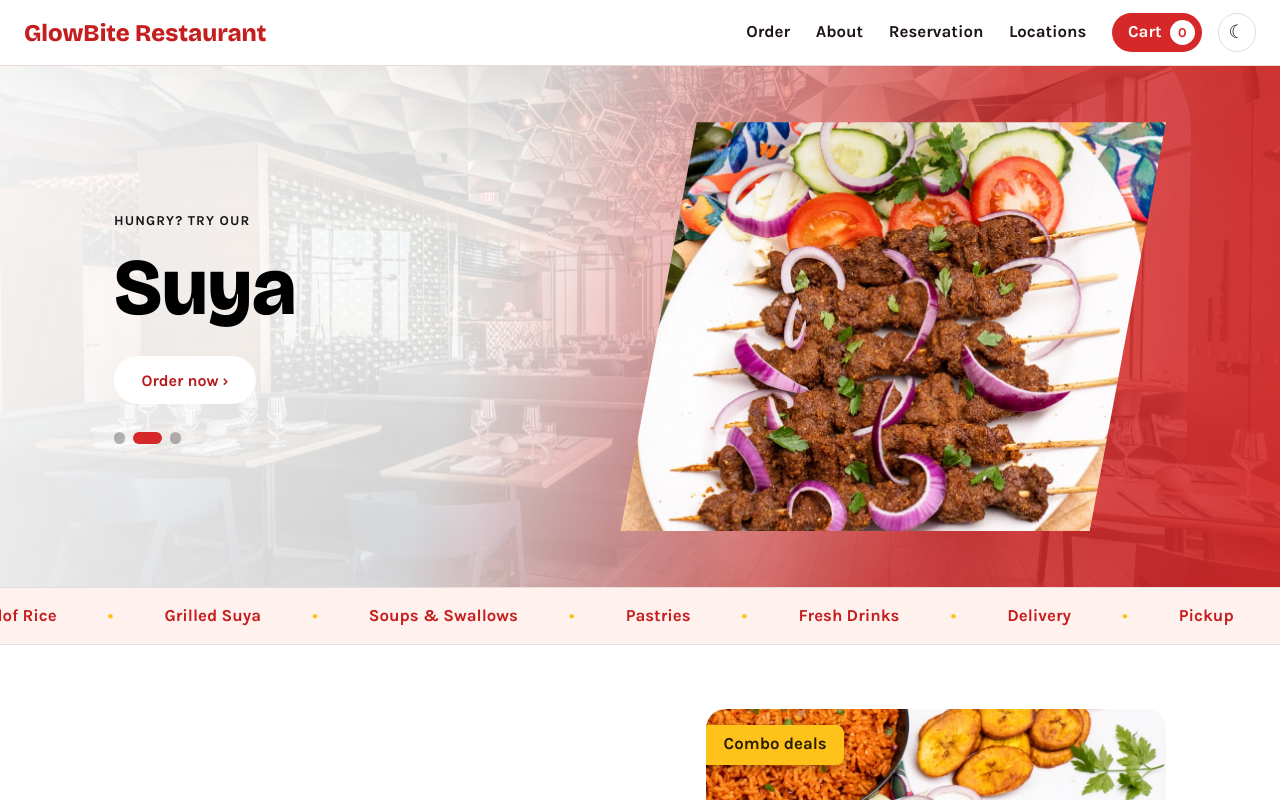
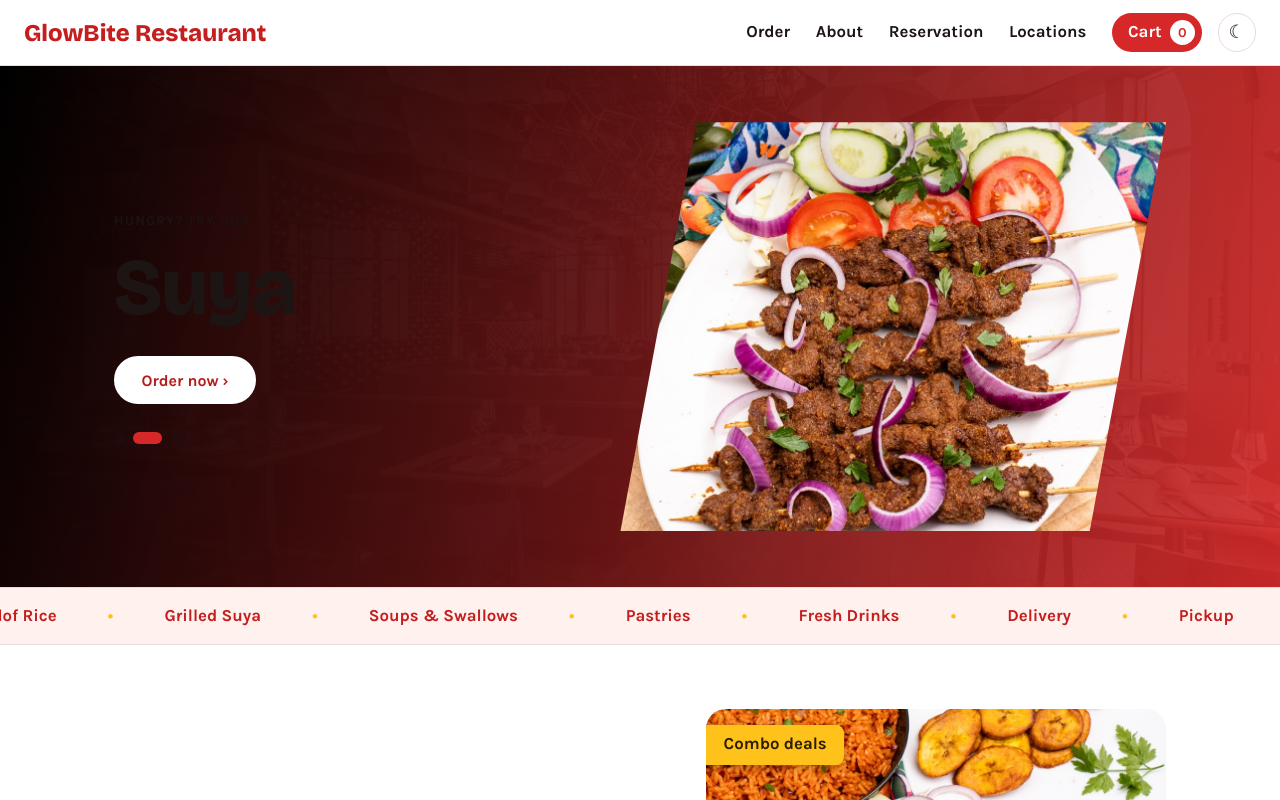
Before and after one commit to Johnny99vp/Glowbite-Resturant, a React (Vite) app: page / in a window 1280 px wide. Shown: the top 800 px of the page. Built offline with nearby package versions, Linux system fonts and the light colour scheme.

Commit message:
updated complete project

```diff
--- a/src/App.css
+++ b/src/App.css
@@ -14,7 +14,8 @@
   --line: #eadcd8;
   --hero-bg: #d62828;
   --footer-bg: #1a0f0e;
-  --headheading: black;
+  --headtran: linear-gradient(105deg, #000 0%, rgba(214, 40, 40, 0.9) 100%);
+
 }
 
 [data-theme="dark"] {
@@ -29,7 +30,7 @@
   --line: #3a2c29;
   --hero-bg: #8e1b1b;
   --footer-bg: #0b0605;
-  --headheading: black;
+  --headtran: linear-gradient(105deg, rgba(255, 255, 255, 0.94) 0%, rgba(255, 255, 255, 0.82) 38%, rgba(214, 40, 40, 0.78) 72%, rgba(214, 40, 40, 0.9) 100%);
 }
 
 :root {
@@ -249,11 +250,11 @@ input:focus-visible {
 .hero {
   background-color: var(--hero-bg);
   background-image:
-    linear-gradient(105deg, rgba(255, 255, 255, 0.94) 0%, rgba(255, 255, 255, 0.82) 38%, rgba(214, 40, 40, 0.78) 72%, rgba(214, 40, 40, 0.9) 100%),
+    var(--headtran),
     url("/public/images/Arktura-SoundStar-Los-Angeles-CA_WEB_1-scaled.jpg");
   background-position: center;
   background-size: cover;
-  color: var(--headheading);
+  color: var(--heading);
   overflow: hidden;
 }
 
```
